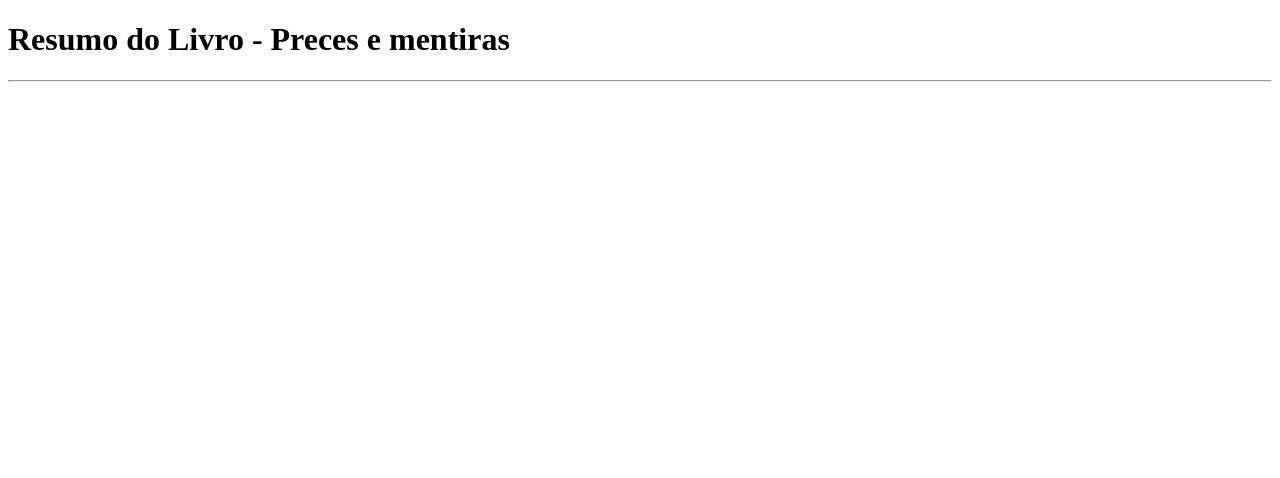
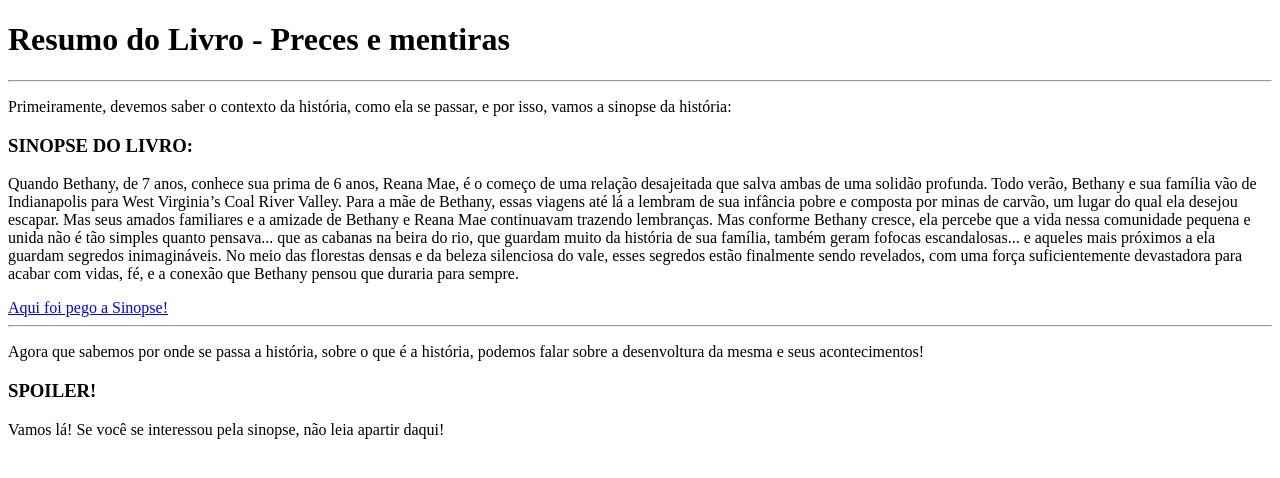
Before and after one commit to kmclara/TestesComHTML, a plain HTML site: page Teste1/index.html in a window 1280 px wide. Drawn offline with Linux system fonts and the light colour scheme.

Commit message:
Adicionando tag p, h3, hr
Adicionando tags de paragrafo - p - para as descrições necessárias que achei válidas ser adicionadas
Adicionando tag de titulo - h3 - para adicionar titulos com um tamanho menor que o titulo da tag h1 na linha 10.
Adicionado na linha 17 a tag a - ancora - que cria um vinculo da página html com outras paginas da web. Nessa tag adicionei o link de onde peguei a sinopse e consequentemente, já um lugar de compra do livro

```diff
--- a/Teste1/index.html
+++ b/Teste1/index.html
@@ -9,11 +9,16 @@
 <body>
     <h1> Resumo do Livro - Preces e mentiras</h1>
     <hr>
+    <p> Primeiramente, devemos saber o contexto da história, como ela se passar, e por isso, vamos a sinopse da história:</p>
 
+    <h3>SINOPSE DO LIVRO: </h3>
+    <p>Quando Bethany, de 7 anos, conhece sua prima de 6 anos, Reana Mae, é o começo de uma relação desajeitada que salva ambas de uma solidão profunda. Todo verão, Bethany e sua família vão de Indianapolis para West Virginia’s Coal River Valley. Para a mãe de Bethany, essas viagens até lá a lembram de sua infância pobre e composta por minas de carvão, um lugar do qual ela desejou escapar. Mas seus amados familiares e a amizade de Bethany e Reana Mae continuavam trazendo lembranças.
+        Mas conforme Bethany cresce, ela percebe que a vida nessa comunidade pequena e unida não é tão simples quanto pensava... que as cabanas na beira do rio, que guardam muito da história de sua família, também geram fofocas escandalosas... e aqueles mais próximos a ela guardam segredos inimagináveis. No meio das florestas densas e da beleza silenciosa do vale, esses segredos estão finalmente sendo revelados, com uma força suficientemente devastadora para acabar com vidas, fé, e a conexão que Bethany pensou que duraria para sempre. </p>
+    <a href="https://www.amazon.com.br/Preces-Mentiras-Sherri-Wood-Emmons/dp/8581630456">Aqui foi pego a Sinopse!</a>
+    <hr>
+    <p>Agora que sabemos por onde se passa a história, sobre o que é a história, podemos falar sobre a desenvoltura da mesma e seus acontecimentos!</p>
 
-    <p>
-
-    </p>
-
+    <h3> SPOILER! </h3>
+    <p>Vamos lá! Se você se interessou pela sinopse, não leia apartir daqui!</p>
 </body>
 </html>
```
